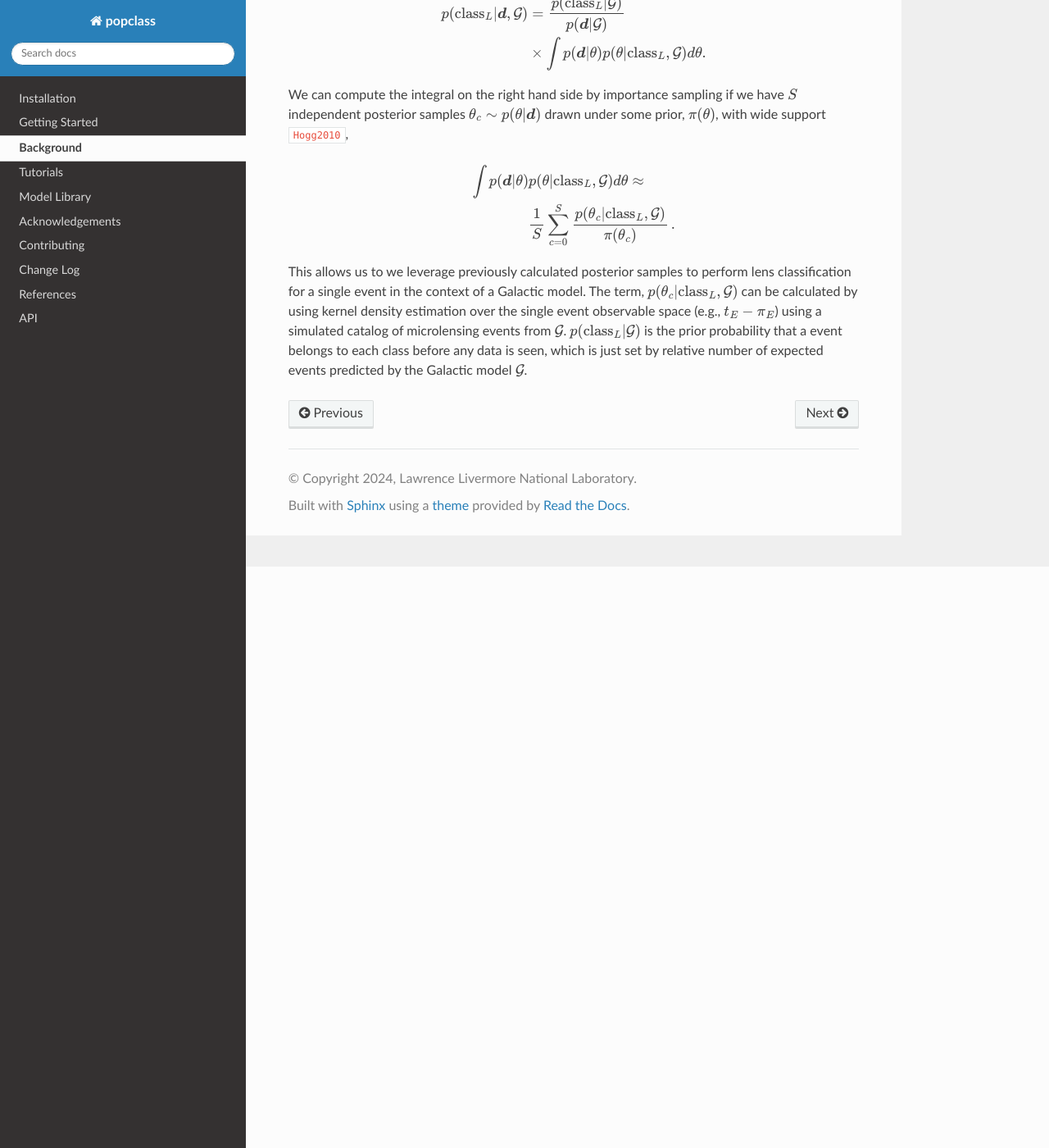
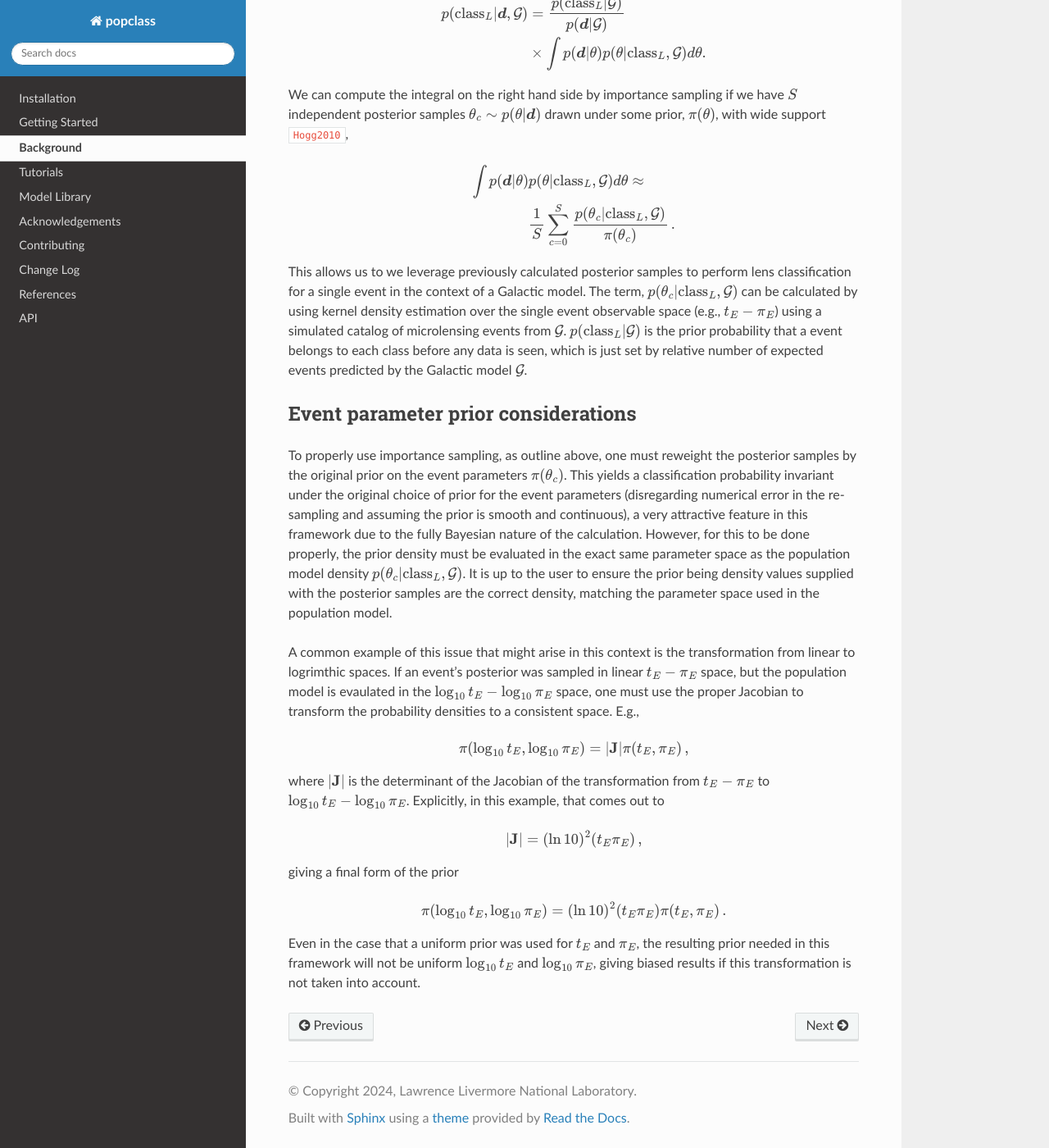
Before and after one commit to LLNL/popclass, a Sphinx documentation site: the page built from docs/source/background.rst, in a window 1280 px wide and 1400 px high, scrolled down 709 px. Shown: the whole window at 82% size. Built offline with Sphinx 7.4.7 and the Read the Docs theme 2.0.0, drawn with Linux system fonts in a browser that asks for light colours; cross-references to code outside the pages are shown as plain code.

Commit message:
Updated the background.rst docs file to include a note about Jacobians for proper prior evaluations

```diff
--- a/docs/source/background.rst
+++ b/docs/source/background.rst
@@ -56,3 +56,35 @@ using a simulated catalog of microlensing events from :math:`\mathcal{G}`.
 :math:`p(\text{class}_L | \mathcal{G})` is the prior probability that a event belongs
 to each class before any data is seen, which is just set by relative number of expected
 events predicted by the Galactic model :math:`\mathcal{G}`.
+
+++++++++++++++++++++++++++++++++++++
+Event parameter prior considerations
+++++++++++++++++++++++++++++++++++++
+
+To properly use importance sampling, as outline above, one must reweight the posterior samples by the original prior on the event parameters :math:`\pi(\theta_{c})`.
+This yields a classification probability invariant under the original choice of prior for the event parameters (disregarding numerical error in the re-sampling and assuming the prior is smooth and continuous), a very attractive feature in this framework due to the fully Bayesian nature of the calculation.
+However, for this to be done properly, the prior density must be evaluated in the exact same parameter space as the population model density :math:`p(\theta_{c} |\text{class}_L, \mathcal{G})`.
+It is up to the user to ensure the prior being density values supplied with the posterior samples are the correct density, matching the parameter space used in the population model.
+
+A common example of this issue that might arise in this context is the transformation from linear to logrimthic spaces.
+If an event's posterior was sampled in linear :math:`t_E-\pi_E` space, but the population model is evaulated in the :math:`\log_{10} t_E - \log_{10} \pi_E` space, one must use the proper Jacobian to transform the probability densities to a consistent space.
+E.g.,
+
+.. math::
+
+        \pi(\log_{10} t_E, \log_{10} \pi_E) = |\mathbf{J}| \pi(t_E, \pi_E) \,,
+
+where :math:`|\mathbf{J}|` is the determinant of the Jacobian of the transformation from :math:`t_E-\pi_E` to :math:`\log_{10} t_E - \log_{10} \pi_E`.
+Explicitly, in this example, that comes out to
+
+.. math::
+
+        |\mathbf{J}| = (\ln 10)^2  (t_E   \pi_E) \,,
+
+giving a final form of the prior
+
+.. math::
+
+        \pi(\log_{10} t_E, \log_{10} \pi_E) = (\ln 10)^2   (t_E   \pi_E) \pi(t_E, \pi_E) \,.
+
+Even in the case that a uniform prior was used for :math:`t_E` and :math:`\pi_E`, the resulting prior needed in this framework will not be uniform :math:`\log_{10} t_E` and :math:`\log_{10} \pi_E`, giving biased results if this transformation is not taken into account.
```
